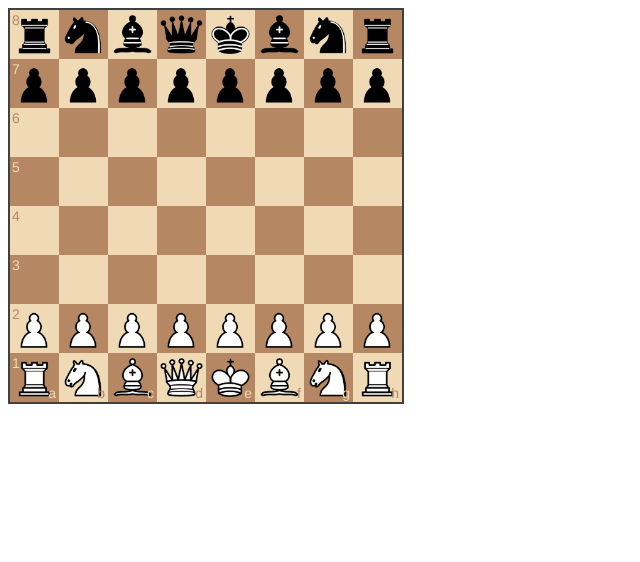
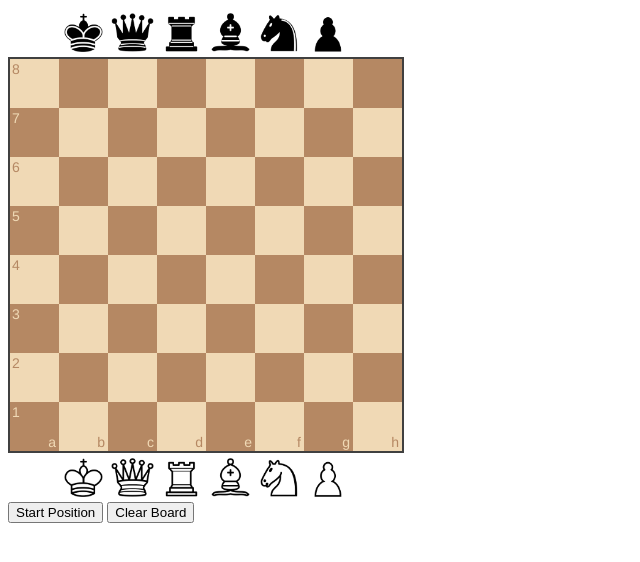
Before and after one commit to ppeters0502/OpenChessEngine, a plain HTML site: page frontend/index.html in a window 1280 px wide. Shown: the whole page, without its empty margins (0-640 px from the left). Drawn offline with nearby package versions, Linux system fonts and the light colour scheme.

Commit message:
added extra JS calls

```diff
--- a/frontend/index.html
+++ b/frontend/index.html
@@ -4,10 +4,20 @@
     <script src="https://code.jquery.com/jquery-3.5.1.min.js" integrity="sha384-ZvpUoO/+PpLXR1lu4jmpXWu80pZlYUAfxl5NsBMWOEPSjUn/6Z/hRTt8+pR6L4N2" crossorigin="anonymous"></script>
     <script src="js/chessboard-1.0.0.min.js"></script>
   </head>
+
   <body>
-    <div id="board1" style="width: 400px"></div>
+    <div id="board2" style="width: 400px"></div>
+    <button id="startBtn">Start Position</button>
+    <button id="clearBtn">Clear Board</button>
     <script>
-      var board1 = Chessboard('board1', 'start');
+      var board2 = Chessboard('board2', {
+        draggable: true,
+        dropOffBoard: 'trash',
+        sparePieces: true,
+      });
+
+      $('#startBtn').on('click', board2.start);
+      $('#clearBtn').on('click', board2.clear);
     </script>
   </body>
 </html>
```
